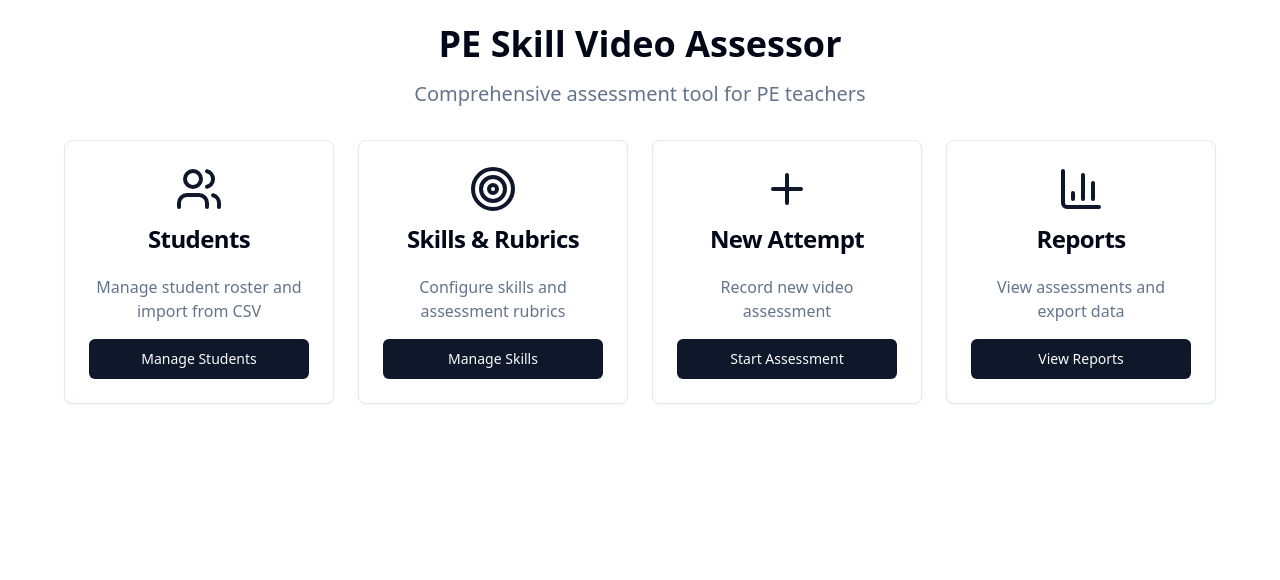
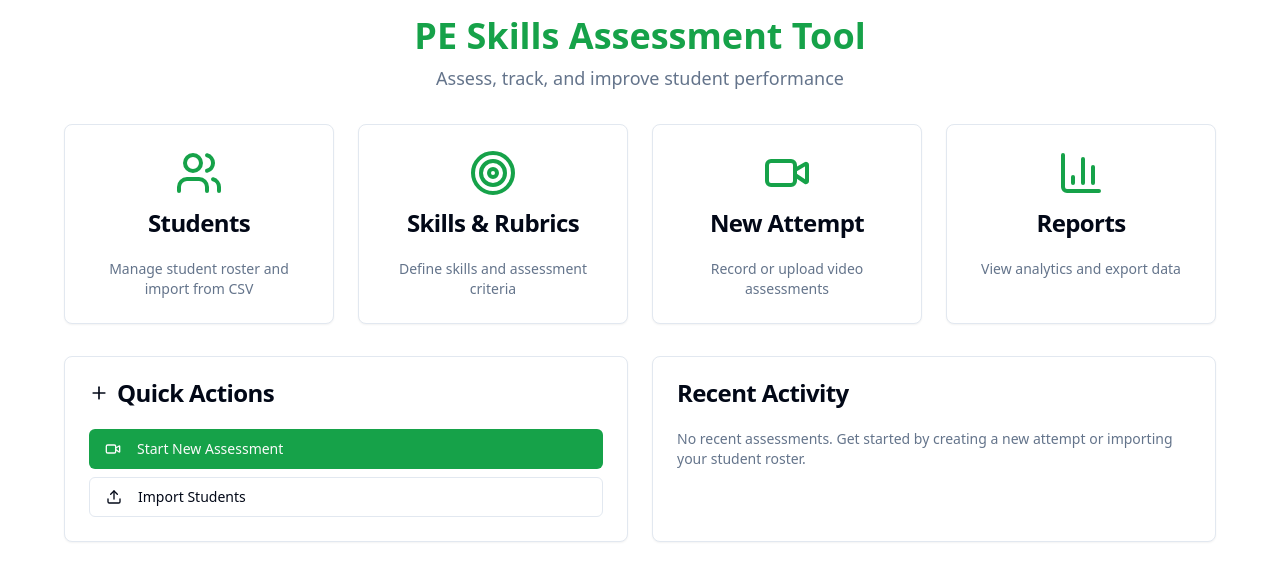
Before and after one commit to toojade81-glitch/vid-skill-coach, a React (Vite) app: page / in a window 1280 px wide. Shown: the top 580 px of the page. Built offline with nearby package versions, Linux system fonts and the light colour scheme.

Commit message:
Add basic UI structure
Created the home screen with navigation buttons and set up basic components for Students, Skills & Rubrics, New Attempt, and Reports pages. Configured routing for these pages.

```diff
--- a/src/App.tsx
+++ b/src/App.tsx
@@ -5,9 +5,6 @@ import { QueryClient, QueryClientProvider } from "@tanstack/react-query";
 import { BrowserRouter, Routes, Route } from "react-router-dom";
 import Index from "./pages/Index";
 import Students from "./pages/Students";
-import Skills from "./pages/Skills";
-import NewAttempt from "./pages/NewAttempt";
-import Reports from "./pages/Reports";
 import NotFound from "./pages/NotFound";
 
 const queryClient = new QueryClient();
@@ -21,9 +18,6 @@ const App = () => (
         <Routes>
           <Route path="/" element={<Index />} />
           <Route path="/students" element={<Students />} />
-          <Route path="/skills" element={<Skills />} />
-          <Route path="/new-attempt" element={<NewAttempt />} />
-          <Route path="/reports" element={<Reports />} />
           {/* ADD ALL CUSTOM ROUTES ABOVE THE CATCH-ALL "*" ROUTE */}
           <Route path="*" element={<NotFound />} />
         </Routes>
--- a/src/pages/Index.tsx
+++ b/src/pages/Index.tsx
@@ -1,77 +1,110 @@
 import { Button } from "@/components/ui/button";
 import { Card, CardContent, CardHeader, CardTitle } from "@/components/ui/card";
+import { Users, Target, Video, BarChart3, Plus, Upload } from "lucide-react";
 import { Link } from "react-router-dom";
-import { Users, Target, Plus, BarChart3 } from "lucide-react";
 
 const Index = () => {
   return (
-    <div className="min-h-screen bg-background p-6">
+    <div className="min-h-screen bg-background p-4">
       <div className="max-w-6xl mx-auto">
+        {/* Header */}
         <div className="text-center mb-8">
-          <h1 className="text-4xl font-bold mb-4">PE Skill Video Assessor</h1>
-          <p className="text-xl text-muted-foreground">
-            Comprehensive assessment tool for PE teachers
-          </p>
+          <h1 className="text-4xl font-bold text-primary mb-2">PE Skills Assessment Tool</h1>
+          <p className="text-lg text-muted-foreground">Assess, track, and improve student performance</p>
         </div>
 
-        <div className="grid grid-cols-1 md:grid-cols-2 lg:grid-cols-4 gap-6">
-          <Card className="hover:shadow-lg transition-shadow">
-            <CardHeader className="text-center">
-              <Users className="h-12 w-12 mx-auto mb-2 text-primary" />
-              <CardTitle>Students</CardTitle>
+        {/* Main Navigation Cards */}
+        <div className="grid grid-cols-1 md:grid-cols-2 lg:grid-cols-4 gap-6 mb-8">
+          <Link to="/students">
+            <Card className="hover:shadow-lg transition-shadow cursor-pointer h-full">
+              <CardHeader className="text-center">
+                <Users className="w-12 h-12 mx-auto text-primary mb-2" />
+                <CardTitle>Students</CardTitle>
+              </CardHeader>
+              <CardContent>
+                <p className="text-sm text-muted-foreground text-center">
+                  Manage student roster and import from CSV
+                </p>
+              </CardContent>
+            </Card>
+          </Link>
+
+          <Link to="/skills">
+            <Card className="hover:shadow-lg transition-shadow cursor-pointer h-full">
+              <CardHeader className="text-center">
+                <Target className="w-12 h-12 mx-auto text-primary mb-2" />
+                <CardTitle>Skills & Rubrics</CardTitle>
+              </CardHeader>
+              <CardContent>
+                <p className="text-sm text-muted-foreground text-center">
+                  Define skills and assessment criteria
+                </p>
+              </CardContent>
+            </Card>
+          </Link>
+
+          <Link to="/new-attempt">
+            <Card className="hover:shadow-lg transition-shadow cursor-pointer h-full">
+              <CardHeader className="text-center">
+                <Video className="w-12 h-12 mx-auto text-primary mb-2" />
+                <CardTitle>New Attempt</CardTitle>
+              </CardHeader>
+              <CardContent>
+                <p className="text-sm text-muted-foreground text-center">
+                  Record or upload video assessments
+                </p>
+              </CardContent>
+            </Card>
+          </Link>
+
+          <Link to="/reports">
+            <Card className="hover:shadow-lg transition-shadow cursor-pointer h-full">
+              <CardHeader className="text-center">
+                <BarChart3 className="w-12 h-12 mx-auto text-primary mb-2" />
+                <CardTitle>Reports</CardTitle>
+              </CardHeader>
+              <CardContent>
+                <p className="text-sm text-muted-foreground text-center">
+                  View analytics and export data
+                </p>
+              </CardContent>
+            </Card>
+          </Link>
+        </div>
+
+        {/* Quick Actions */}
+        <div className="grid grid-cols-1 md:grid-cols-2 gap-6">
+          <Card>
+            <CardHeader>
+              <CardTitle className="flex items-center gap-2">
+                <Plus className="w-5 h-5" />
+                Quick Actions
+              </CardTitle>
             </CardHeader>
-            <CardContent>
-              <p className="text-muted-foreground mb-4 text-center">
-                Manage student roster and import from CSV
-              </p>
-              <Button asChild className="w-full">
-                <Link to="/students">Manage Students</Link>
+            <CardContent className="space-y-2">
+              <Button asChild className="w-full justify-start">
+                <Link to="/new-attempt">
+                  <Video className="w-4 h-4 mr-2" />
+                  Start New Assessment
+                </Link>
+              </Button>
+              <Button variant="outline" asChild className="w-full justify-start">
+                <Link to="/students/import">
+                  <Upload className="w-4 h-4 mr-2" />
+                  Import Students
+                </Link>
               </Button>
             </CardContent>
           </Card>
 
-          <Card className="hover:shadow-lg transition-shadow">
-            <CardHeader className="text-center">
-              <Target className="h-12 w-12 mx-auto mb-2 text-primary" />
-              <CardTitle>Skills & Rubrics</CardTitle>
+          <Card>
+            <CardHeader>
+              <CardTitle>Recent Activity</CardTitle>
             </CardHeader>
             <CardContent>
-              <p className="text-muted-foreground mb-4 text-center">
-                Configure skills and assessment rubrics
+              <p className="text-sm text-muted-foreground">
+                No recent assessments. Get started by creating a new attempt or importing your student roster.
               </p>
-              <Button asChild className="w-full">
-                <Link to="/skills">Manage Skills</Link>
-              </Button>
-            </CardContent>
-          </Card>
-
-          <Card className="hover:shadow-lg transition-shadow">
-            <CardHeader className="text-center">
-              <Plus className="h-12 w-12 mx-auto mb-2 text-primary" />
-              <CardTitle>New Attempt</CardTitle>
-            </CardHeader>
-            <CardContent>
-              <p className="text-muted-foreground mb-4 text-center">
-                Record new video assessment
-              </p>
-              <Button asChild className="w-full">
-                <Link to="/new-attempt">Start Assessment</Link>
-              </Button>
-            </CardContent>
-          </Card>
-
-          <Card className="hover:shadow-lg transition-shadow">
-            <CardHeader className="text-center">
-              <BarChart3 className="h-12 w-12 mx-auto mb-2 text-primary" />
-              <CardTitle>Reports</CardTitle>
-            </CardHeader>
-            <CardContent>
-              <p className="text-muted-foreground mb-4 text-center">
-                View assessments and export data
-              </p>
-              <Button asChild className="w-full">
-                <Link to="/reports">View Reports</Link>
-              </Button>
             </CardContent>
           </Card>
         </div>
--- a/src/pages/Students.tsx
+++ b/src/pages/Students.tsx
@@ -1,47 +1,172 @@
+import { useState, useEffect } from "react";
 import { Button } from "@/components/ui/button";
 import { Card, CardContent, CardHeader, CardTitle } from "@/components/ui/card";
+import { Input } from "@/components/ui/input";
+import { Table, TableBody, TableCell, TableHead, TableHeader, TableRow } from "@/components/ui/table";
+import { Badge } from "@/components/ui/badge";
+import { Plus, Upload, Download, Search, ArrowLeft } from "lucide-react";
 import { Link } from "react-router-dom";
-import { ArrowLeft, Upload, Download } from "lucide-react";
+import { supabase } from "@/integrations/supabase/client";
+import { useToast } from "@/hooks/use-toast";
+
+interface Student {
+  student_id: string;
+  name: string;
+  class: string;
+  sex: string;
+  dob: string;
+  created_at: string;
+}
 
 const Students = () => {
+  const [students, setStudents] = useState<Student[]>([]);
+  const [loading, setLoading] = useState(true);
+  const [searchTerm, setSearchTerm] = useState("");
+  const { toast } = useToast();
+
+  useEffect(() => {
+    fetchStudents();
+  }, []);
+
+  const fetchStudents = async () => {
+    try {
+      const { data, error } = await supabase
+        .from('students')
+        .select('*')
+        .order('name');
+
+      if (error) throw error;
+      setStudents(data || []);
+    } catch (error) {
+      toast({
+        title: "Error",
+        description: "Failed to fetch students",
+        variant: "destructive"
+      });
+    } finally {
+      setLoading(false);
+    }
+  };
+
+  const filteredStudents = students.filter(student =>
+    student.name.toLowerCase().includes(searchTerm.toLowerCase()) ||
+    student.class.toLowerCase().includes(searchTerm.toLowerCase())
+  );
+
+  const calculateAge = (dob: string) => {
+    const birthDate = new Date(dob);
+    const today = new Date();
+    const age = Math.floor((today.getTime() - birthDate.getTime()) / (365.25 * 24 * 60 * 60 * 1000));
+    return age;
+  };
+
   return (
-    <div className="min-h-screen bg-background p-6">
+    <div className="min-h-screen bg-background p-4">
       <div className="max-w-6xl mx-auto">
+        {/* Header */}
         <div className="flex items-center gap-4 mb-6">
-          <Button variant="outline" asChild>
+          <Button variant="outline" size="sm" asChild>
             <Link to="/">
-              <ArrowLeft className="h-4 w-4 mr-2" />
-              Back to Home
+              <ArrowLeft className="w-4 h-4" />
             </Link>
           </Button>
-          <h1 className="text-3xl font-bold">Student Management</h1>
+          <div>
+            <h1 className="text-3xl font-bold text-primary">Students</h1>
+            <p className="text-muted-foreground">Manage your student roster</p>
+          </div>
         </div>
 
-        <div className="grid gap-6">
+        {/* Actions Bar */}
+        <div className="flex flex-col sm:flex-row gap-4 mb-6">
+          <div className="flex-1">
+            <div className="relative">
+              <Search className="absolute left-3 top-1/2 transform -translate-y-1/2 text-muted-foreground w-4 h-4" />
+              <Input
+                placeholder="Search students..."
+                value={searchTerm}
+                onChange={(e) => setSearchTerm(e.target.value)}
+                className="pl-10"
+              />
+            </div>
+          </div>
+          <div className="flex gap-2">
+            <Button variant="outline" size="sm">
+              <Download className="w-4 h-4 mr-2" />
+              Export CSV
+            </Button>
+            <Button variant="outline" size="sm" asChild>
+              <Link to="/students/import">
+                <Upload className="w-4 h-4 mr-2" />
+                Import CSV
+              </Link>
+            </Button>
+            <Button size="sm" asChild>
+              <Link to="/students/new">
+                <Plus className="w-4 h-4 mr-2" />
+                Add Student
+              </Link>
+            </Button>
+          </div>
+        </div>
+
+        {/* Students Table */}
         <Card>
           <CardHeader>
-              <CardTitle className="flex items-center gap-2">
-                <Upload className="h-5 w-5" />
-                Import Students
-              </CardTitle>
+            <CardTitle>Student Roster ({filteredStudents.length})</CardTitle>
           </CardHeader>
           <CardContent>
+            {loading ? (
+              <div className="text-center py-8">Loading students...</div>
+            ) : filteredStudents.length === 0 ? (
+              <div className="text-center py-8">
                 <p className="text-muted-foreground mb-4">
-                Upload a CSV file with columns: name, class, sex, DOB (YYYY-MM-DD format)
+                  {searchTerm ? "No students found matching your search." : "No students added yet."}
                 </p>
-              <Button>Choose CSV File</Button>
+                {!searchTerm && (
+                  <Button asChild>
+                    <Link to="/students/import">
+                      <Upload className="w-4 h-4 mr-2" />
+                      Import Students
+                    </Link>
+                  </Button>
+                )}
+              </div>
+            ) : (
+              <div className="overflow-x-auto">
+                <Table>
+                  <TableHeader>
+                    <TableRow>
+                      <TableHead>Name</TableHead>
+                      <TableHead>Class</TableHead>
+                      <TableHead>Gender</TableHead>
+                      <TableHead>Age</TableHead>
+                      <TableHead>Date of Birth</TableHead>
+                      <TableHead>Actions</TableHead>
+                    </TableRow>
+                  </TableHeader>
+                  <TableBody>
+                    {filteredStudents.map((student) => (
+                      <TableRow key={student.student_id}>
+                        <TableCell className="font-medium">{student.name}</TableCell>
+                        <TableCell>
+                          <Badge variant="secondary">{student.class}</Badge>
+                        </TableCell>
+                        <TableCell>{student.sex}</TableCell>
+                        <TableCell>{calculateAge(student.dob)}</TableCell>
+                        <TableCell>{new Date(student.dob).toLocaleDateString()}</TableCell>
+                        <TableCell>
+                          <Button variant="outline" size="sm">
+                            Edit
+                          </Button>
+                        </TableCell>
+                      </TableRow>
+                    ))}
+                  </TableBody>
+                </Table>
+              </div>
+            )}
           </CardContent>
         </Card>
-
-          <Card>
-            <CardHeader>
-              <CardTitle>Student Roster</CardTitle>
-            </CardHeader>
-            <CardContent>
-              <p className="text-muted-foreground">No students found. Import a CSV file to get started.</p>
-            </CardContent>
-          </Card>
-        </div>
       </div>
     </div>
   );
```
Also changed, not shown: src/index.css (+4 -4 lines), 1 other file (tests, documents, lock files or other folders). Lines whose indentation alone changed are shown as unchanged.
